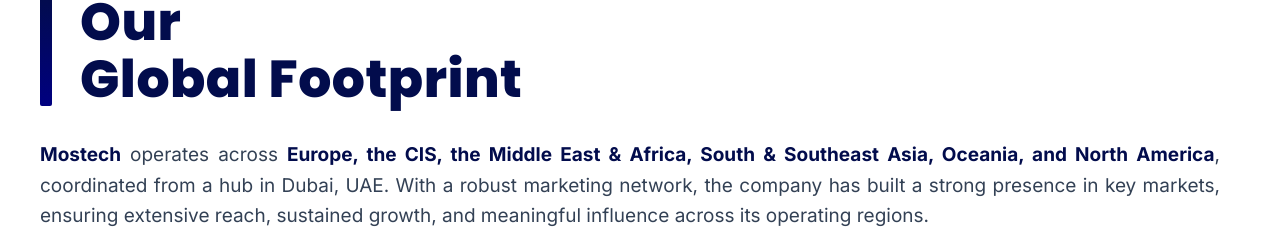
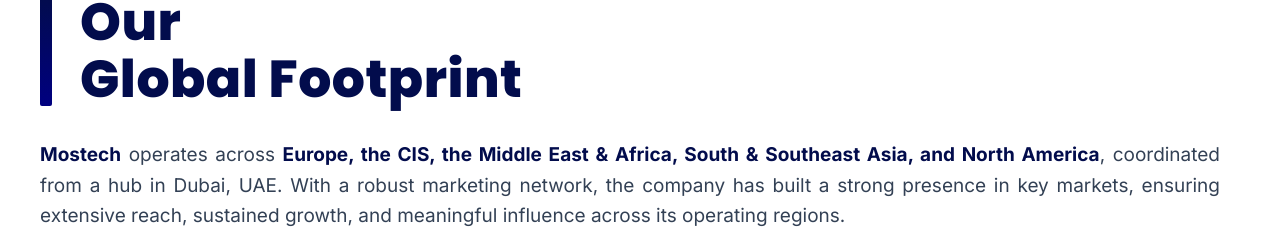
Before and after one commit to albin374/mostech-website, a React (Vite) app: page / in a window 1280 px wide. Shown: the part 2541-2774 px from the top of the page. Built offline with nearby package versions, Linux system fonts and the light colour scheme; no server answers.

Commit message:
first commit10

```diff
--- a/src/components/home/GlobalPresence.jsx
+++ b/src/components/home/GlobalPresence.jsx
@@ -166,7 +166,7 @@
 
         <p className="gp-lede">
           <b>Mostech</b> operates across <b>Europe, the CIS, the Middle East &amp; Africa, South &amp; Southeast Asia,
-          Oceania, and North America</b>, coordinated from a hub in Dubai, UAE. With a robust marketing network, the company
+          and North America</b>, coordinated from a hub in Dubai, UAE. With a robust marketing network, the company
           has built a strong presence in key markets, ensuring extensive reach, sustained growth, and meaningful influence
           across its operating regions.
         </p>
```
